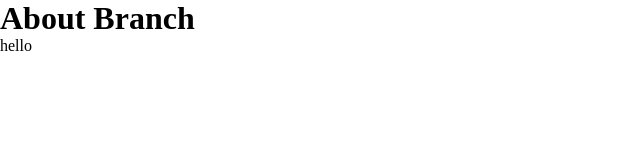
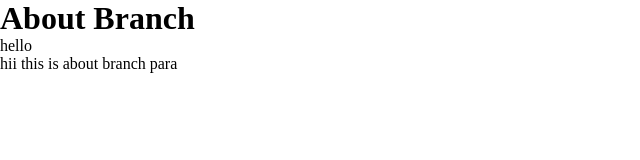
Before and after one commit to Govindverma1998/learning_git, a plain HTML site: page about.html in a window 1280 px wide. Shown: the whole page, without its empty margins (0-640 px from the left). Drawn offline with Linux system fonts and the light colour scheme.

```diff
--- a/about.html
+++ b/about.html
@@ -11,6 +11,7 @@
 <body>
     <h1>About Branch</h1>
     <p>hello</p>
+    <p>hii this is about branch para</p>
 </body>
 
 </html>
```
